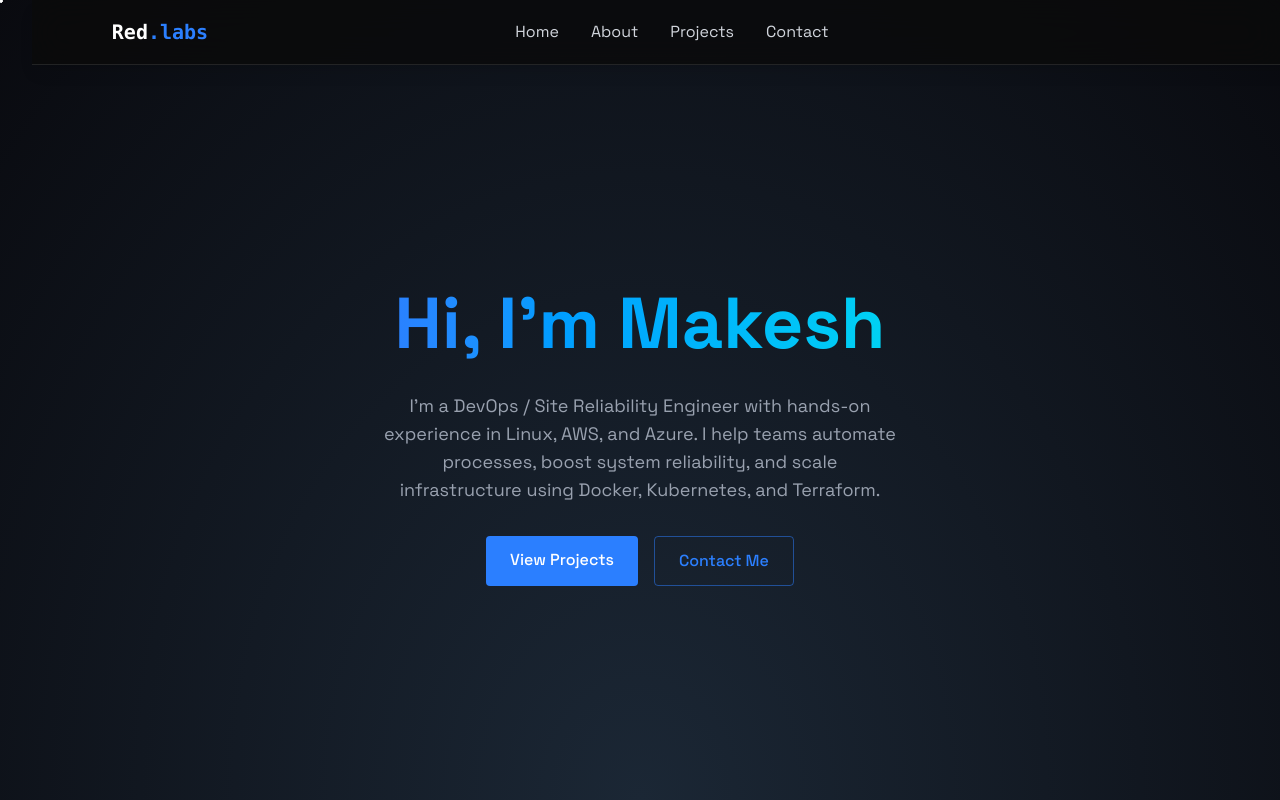
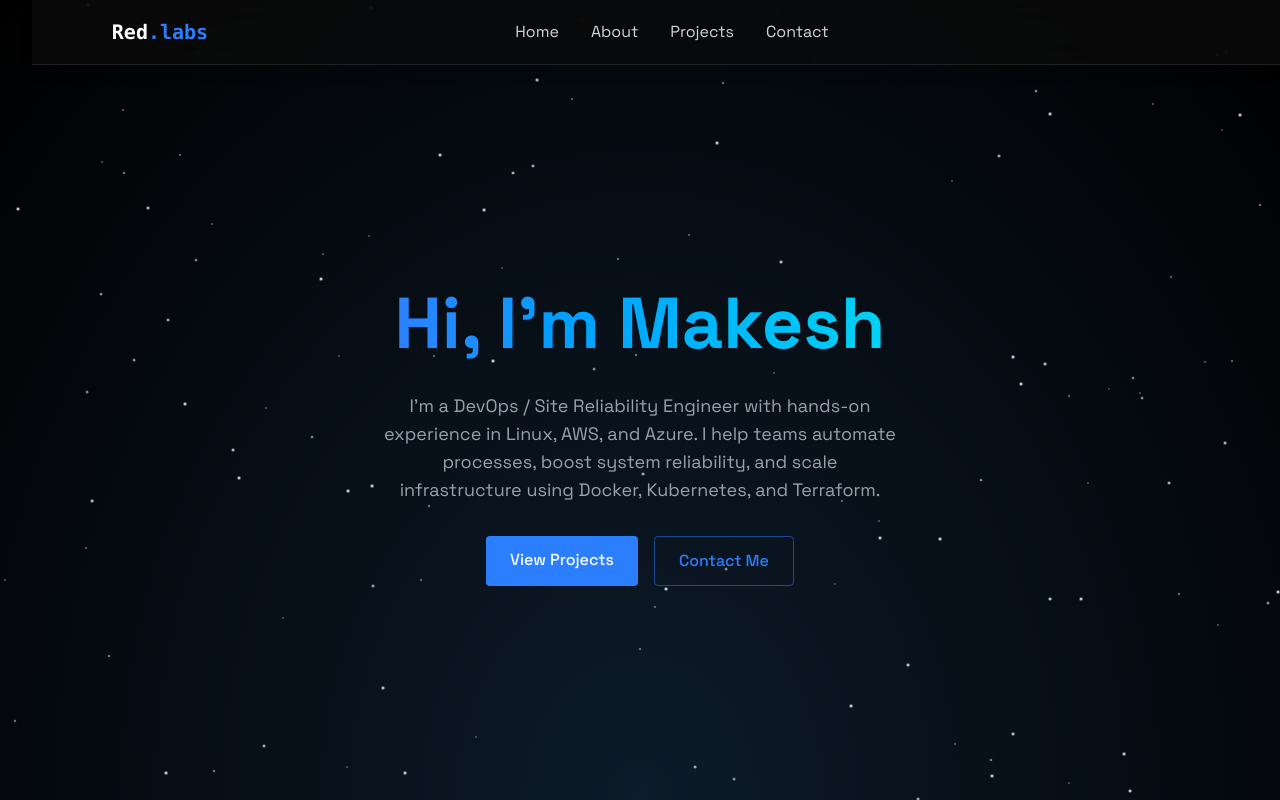
Before and after one commit to makeshmr/RedLabs, a React (Vite) app: page / in a window 1280 px wide. Shown: the top 800 px of the page. Built offline with nearby package versions, Linux system fonts and the light colour scheme.

Commit message:
adding stars

```diff
--- a/src/components/sections/StarryBackground.css
+++ b/src/components/sections/StarryBackground.css
@@ -1,34 +1,27 @@
 .stars-container {
   position: fixed;
-  top: 0;
-  left: 0;
   width: 100%;
   height: 100%;
   overflow: hidden;
+  top: 0;
+  left: 0;
+  background: radial-gradient(ellipse at bottom, #0d1b2a 0%, #000 100%);
   z-index: 0;
-  background: radial-gradient(ellipse at bottom, #1b2735 0%, #090a0f 100%);
 }
 
-/* Star styling */
 .star {
   position: absolute;
-  display: block;
   width: 2px;
   height: 2px;
   background: white;
   border-radius: 50%;
-  animation: twinkle 2s infinite ease-in-out;
-  opacity: 0.8;
+  opacity: 0.6;
+  animation-name: twinkle;
+  animation-iteration-count: infinite;
+  animation-timing-function: ease-in-out;
 }
 
-/* Randomly position and animate stars */
-.star:nth-child(n) {
-  top: calc(100% * var(--random-top, 0));
-  left: calc(100% * var(--random-left, 0));
-}
-
-/* Twinkle animation */
 @keyframes twinkle {
   0%, 100% { opacity: 0.3; transform: scale(1); }
-  50% { opacity: 1; transform: scale(1.5); }
+  50% { opacity: 1; transform: scale(1.4); }
 }
--- a/src/components/sections/StarryBackground.jsx
+++ b/src/components/sections/StarryBackground.jsx
@@ -2,6 +2,25 @@ import React from "react";
 import "./StarryBackground.css";
 
 export const StarryBackground = () => {
-  const stars = Array.from({ length: 150 }).map((_, i) => <span key={i} className="star" />);
+  const stars = Array.from({ length: 120 }).map((_, i) => {
+    const top = Math.random() * 100;
+    const left = Math.random() * 100;
+    const duration = 2 + Math.random() * 3;
+    const delay = Math.random() * 5;
+
+    return (
+      <span
+        key={i}
+        className="star"
+        style={{
+          top: `${top}%`,
+          left: `${left}%`,
+          animationDuration: `${duration}s`,
+          animationDelay: `${delay}s`,
+        }}
+      ></span>
+    );
+  });
+
   return <div className="stars-container">{stars}</div>;
 };
```
